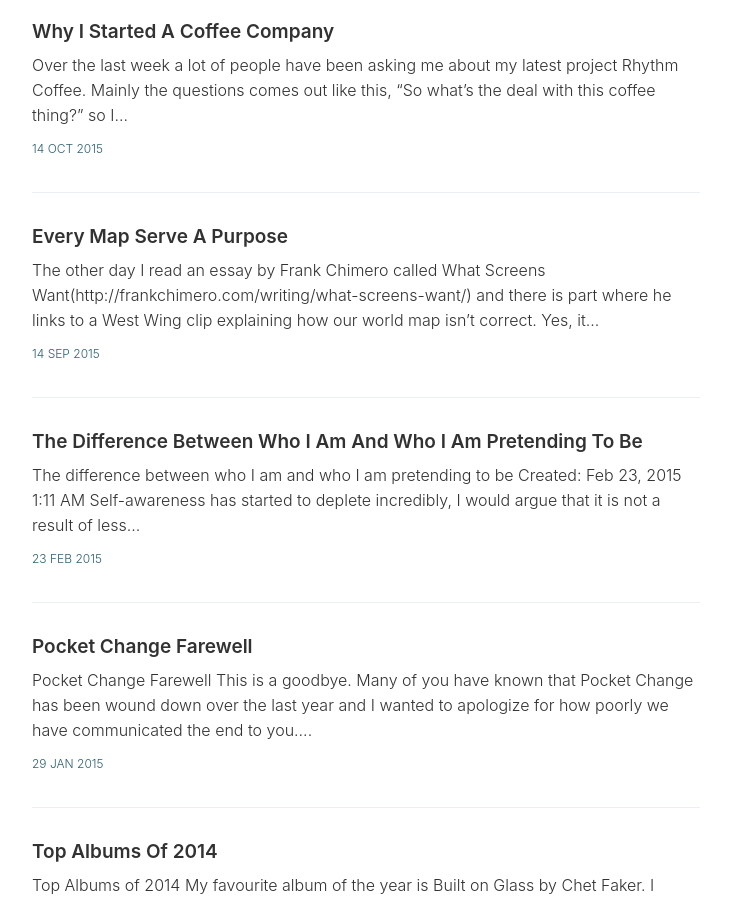
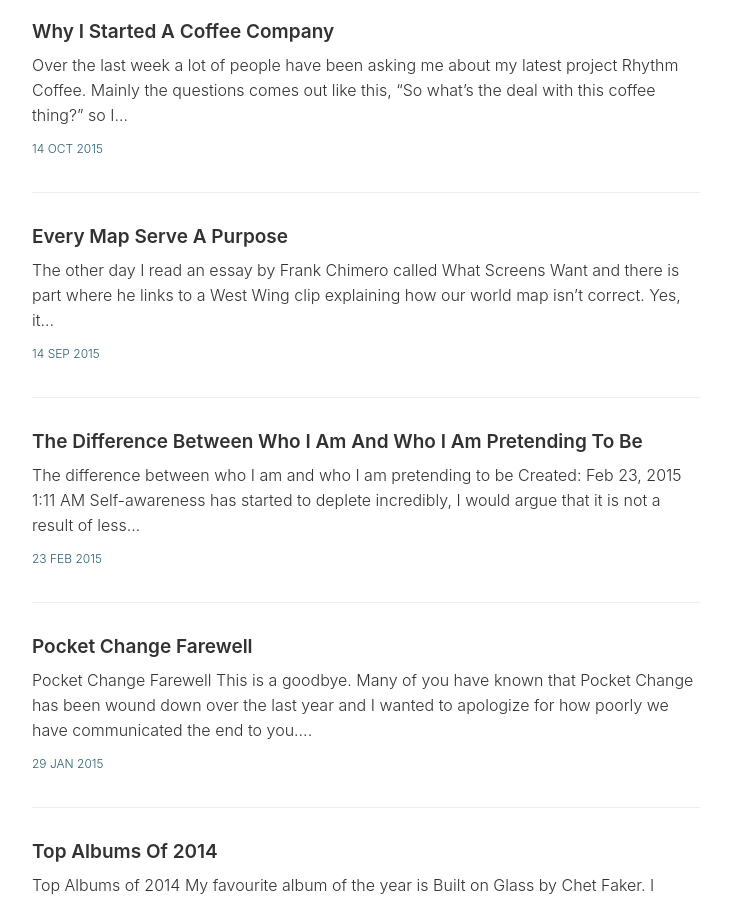
Before and after one commit to jaredhenriques/blog, a Jekyll site: the page built from index.html, in a window 1280 px wide and 900 px high, scrolled down 3642 px. Shown: the whole window, without its empty margins (274-1005 px from the left). Built offline with Jekyll 4.4.1, drawn with Linux system fonts in a browser that asks for light colours; the list of posts is cut into pages by our own code; part of the change alters nothing that is shown.

Commit message:
Update 2015-09-14-Every-map-serve-a-purpose.md

```diff
--- a/_posts/2015-09-14-Every-map-serve-a-purpose.md
+++ b/_posts/2015-09-14-Every-map-serve-a-purpose.md
@@ -1,7 +1,7 @@
 ---
 published: true
 ---
-The other day I read an essay by Frank Chimero called What Screens Want([http://frankchimero.com/writing/what-screens-want/](http://frankchimero.com/writing/what-screens-want/)) and there is part where he links to a *West Wing* clip explaining how our world map isn't correct. Yes, it is correct init's purpose which was to give a picture or naval routes. In order to accomplish accuracy for naval routes something needed to be sacrificed, the size and proportions of land. Below is the traditional world map in black outline and the Peters Projection map which is supposed to be more accurate in displaying the scale of the land masses.
+The other day I read an essay by Frank Chimero called [What Screens Want](http://frankchimero.com/writing/what-screens-want/) and there is part where he links to a *West Wing* clip explaining how our world map isn't correct. Yes, it is correct init's purpose which was to give a picture or naval routes. In order to accomplish accuracy for naval routes something needed to be sacrificed, the size and proportions of land. Below is the traditional world map in black outline and the Peters Projection map which is supposed to be more accurate in displaying the scale of the land masses.
 
 ![](-ecc33df1-3cd3-4e15-a704-e4cdb56aa3e3untitled)
 
```
